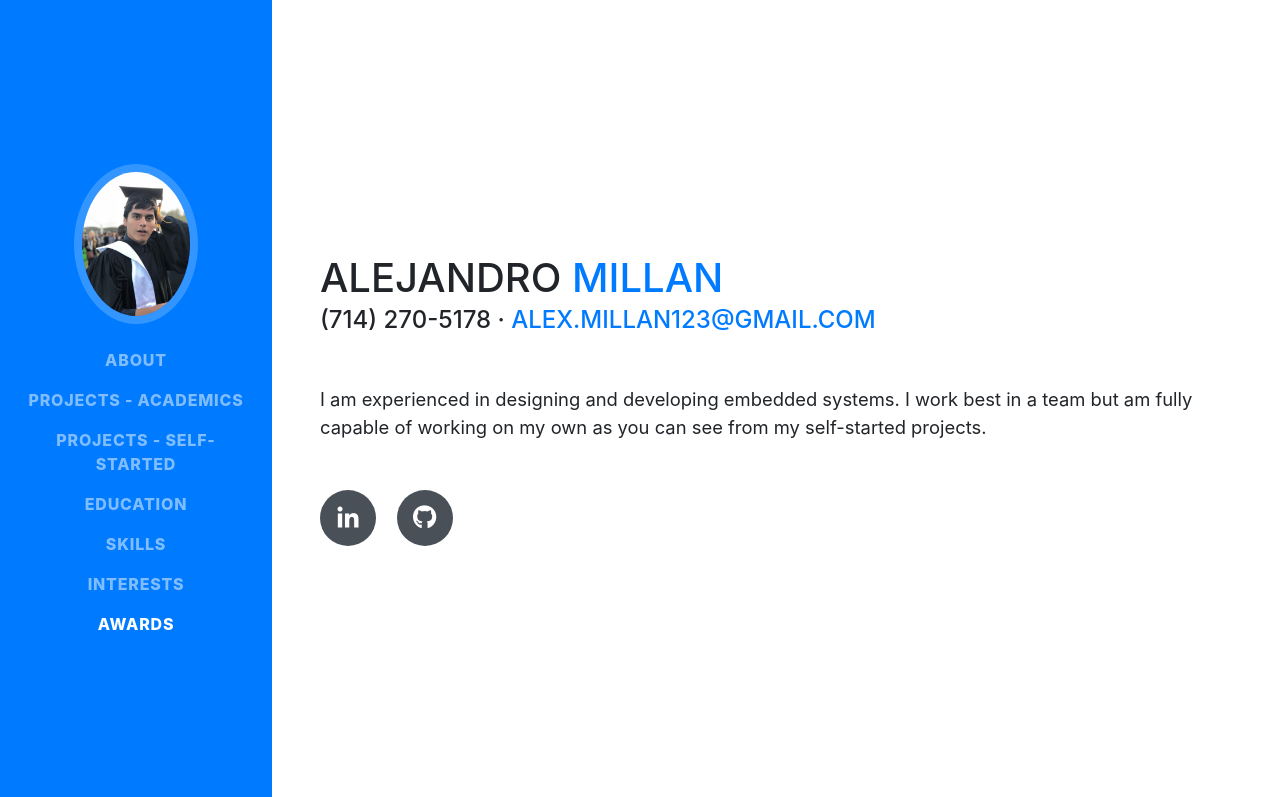
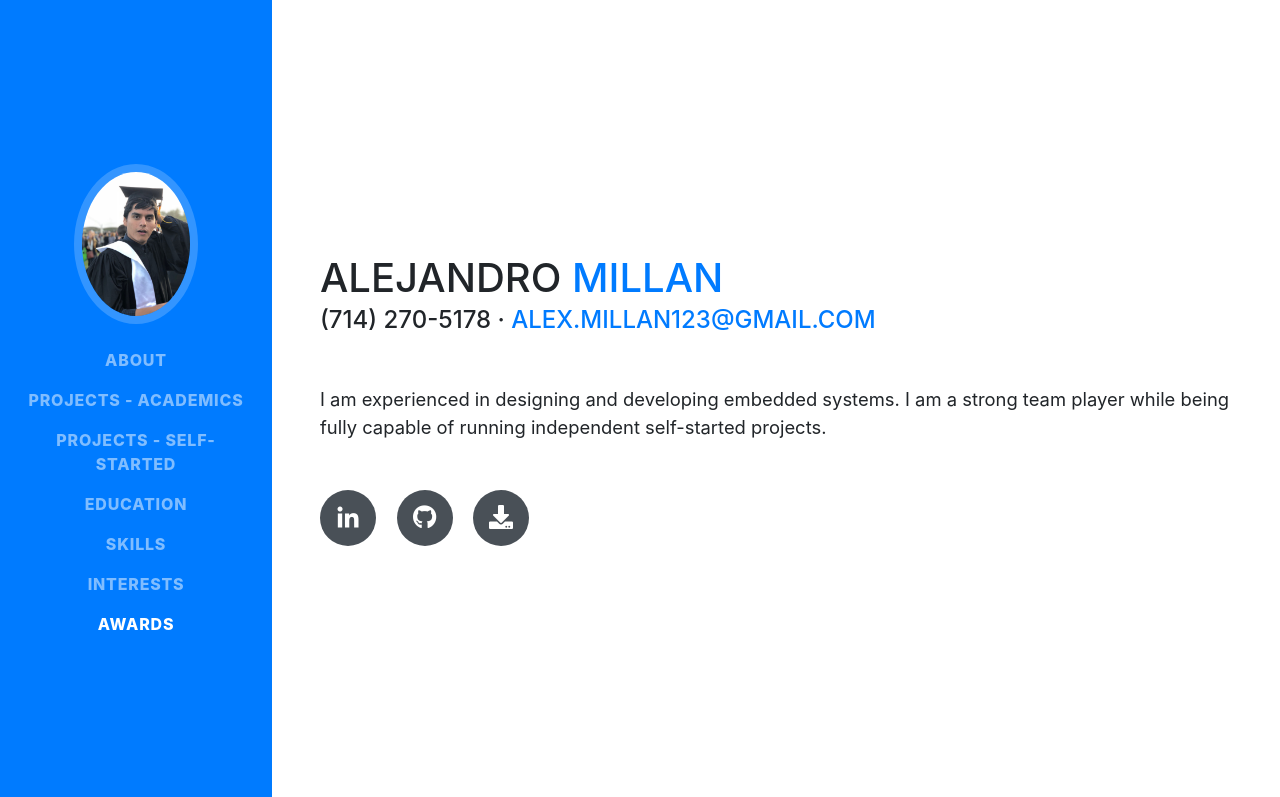
Before and after one commit to Alex-Millan/Alex-Millan.github.io, a website with bundled scripts: page index.html in a window 1280 px wide. Shown: the top 797 px of the page. Built offline with nearby package versions, Linux system fonts and the light colour scheme; a web font is replaced by a local one.

Commit message:
Revision 1.01: Added resume download option.

```diff
--- a/index.html
+++ b/index.html
@@ -74,8 +74,8 @@
           </div>
           <p class="lead mb-5">
             I am experienced in designing and developing embedded systems.
-            I work best in a team but am fully capable of working on my own as
-            you can see from my self-started projects.
+            I am a strong team player while being fully capable of running independent
+            self-started projects.
 
             </p>
           <div class="social-icons">
@@ -84,6 +84,9 @@
             </a>
             <a href="https://github.com/Alex-Millan">
               <i class="fab fa-github"></i>
+            </a>
+            <a href="download/Alex Millan Resume 3 October 2018.pdf">
+              <i class="fa fa-download"></i>
             </a>
           </div>
         </div>
```
Also changed, not shown: 4 other files.
